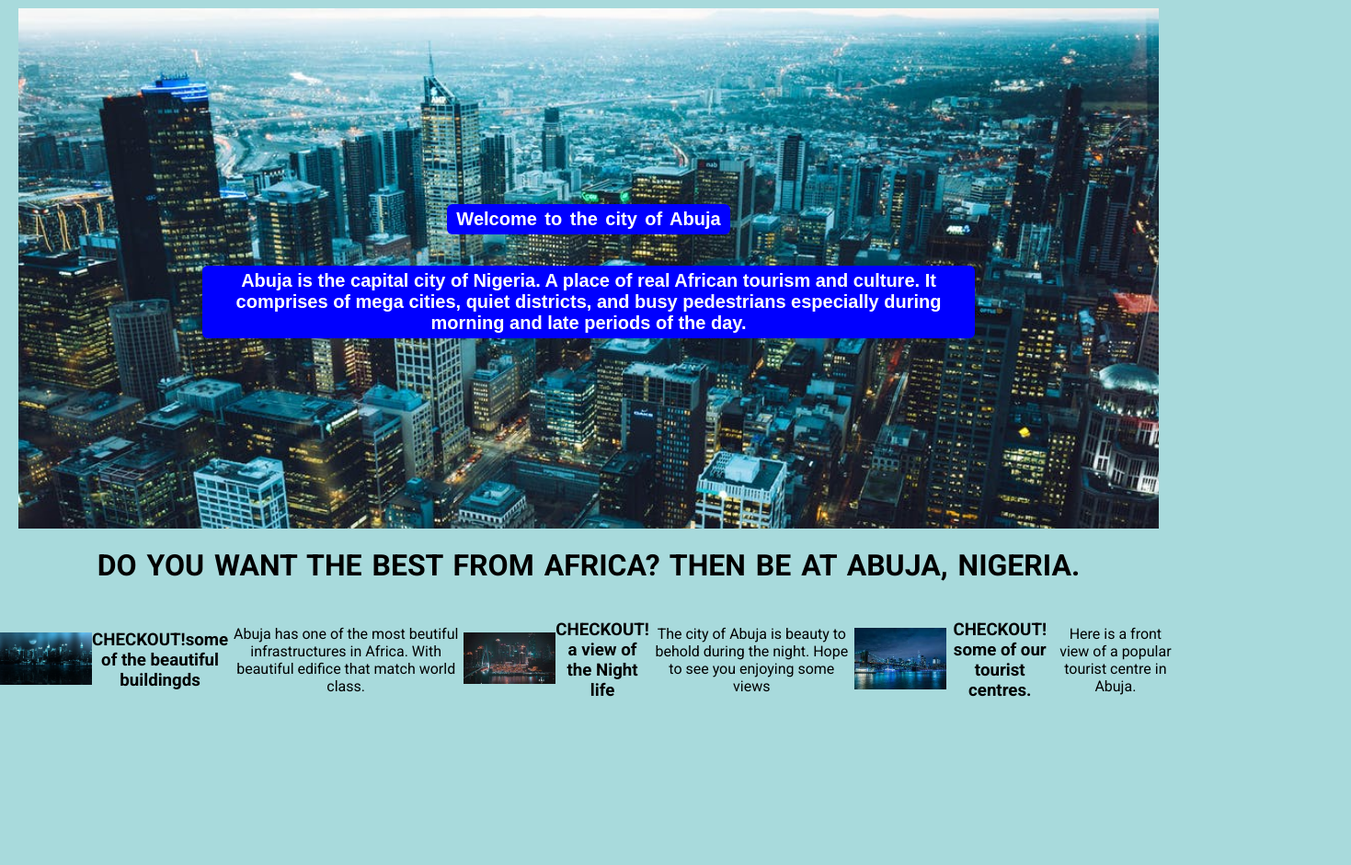
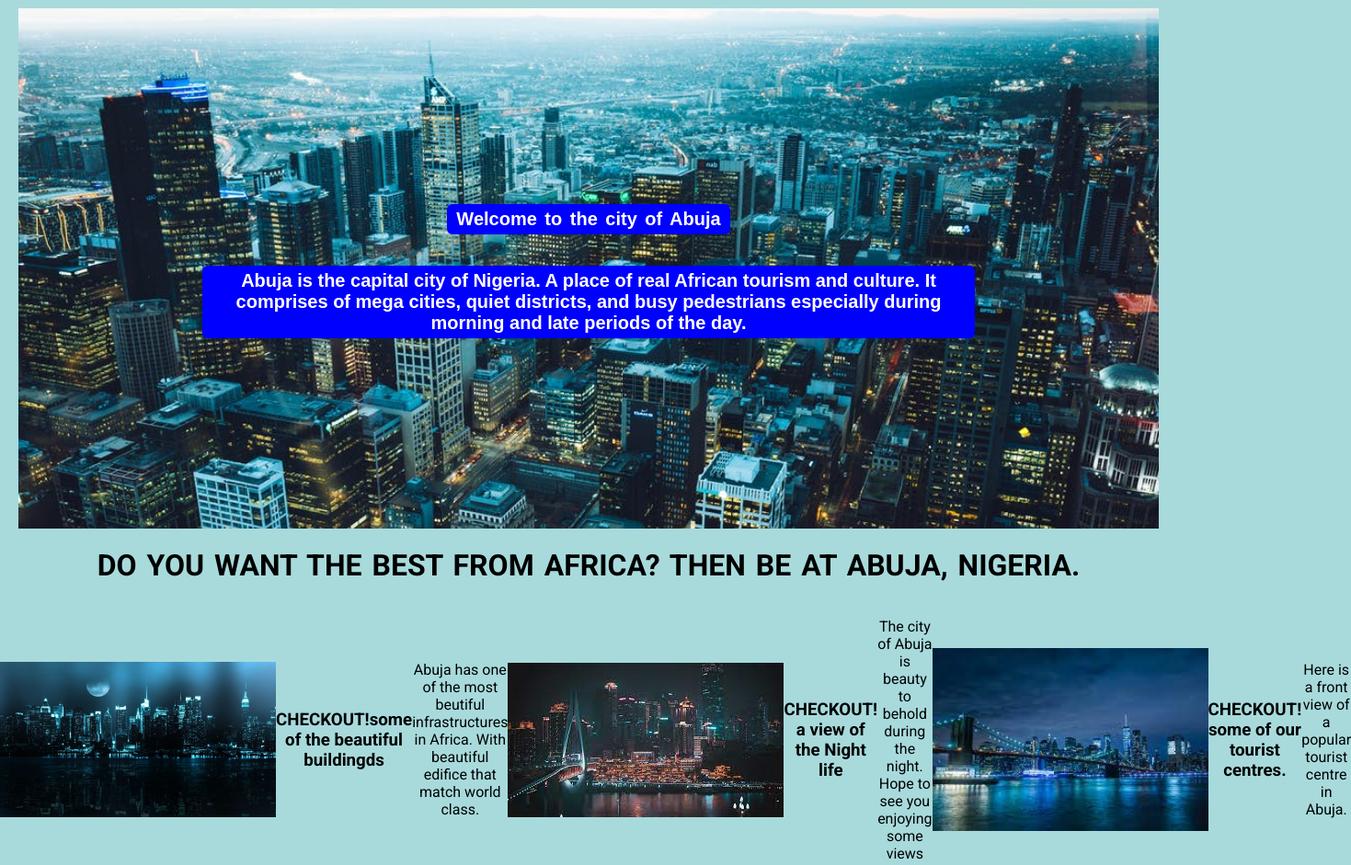
Before and after one commit to Beinglegendary/home-town-scrimba-project, a plain HTML site: page index.html in a window 1280 px wide. Shown: the whole page at 92% size, 1469 px wide, since content can reach past the window. Before the commit the page ends 800 px from the top, so only its background shows below. Drawn offline with Linux system fonts and the light colour scheme; a web font is replaced by a local one.

Commit message:
adding relevant styling

```diff
--- a/styles.css
+++ b/styles.css
@@ -44,12 +44,21 @@
 }
 
 img {
-  width: 100px;
+  display: block;
+  margin-left: auto;
+  margin-right: auto;
+  width: 300px;
 }
 
 .main {
+  max-width: fit-content;
+  max-height: 600px;
   display: flex;
   justify-content: space-around;
   flex-direction: row;
   align-items: center;
 }
+.child{
+  display: flex;
+  flex-direction: column;
+}
```
